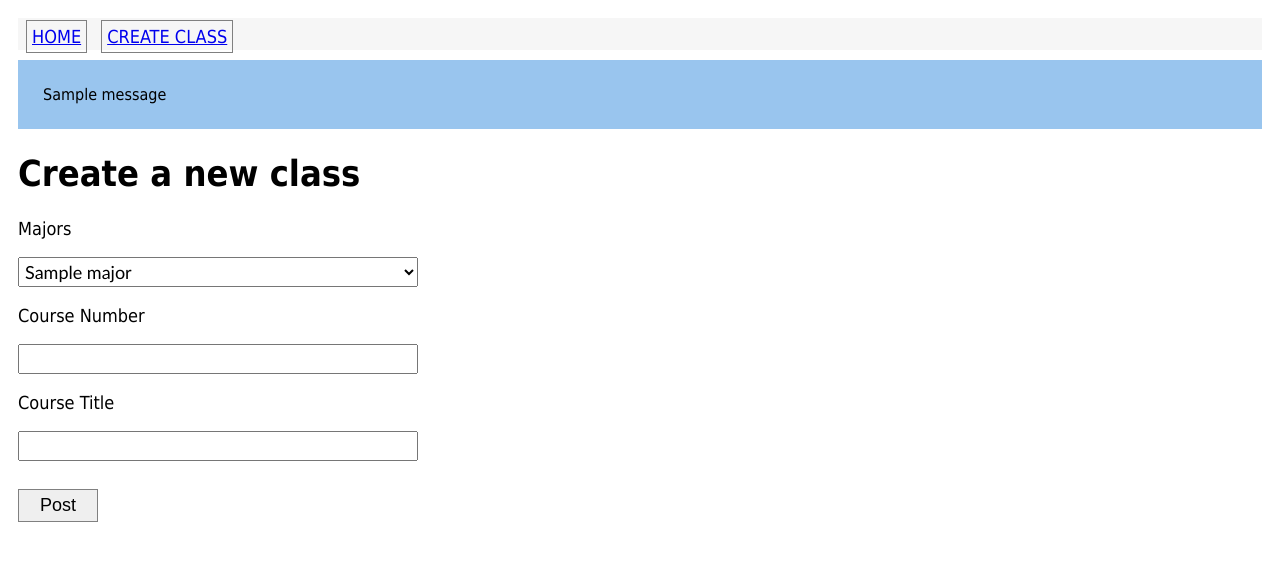
After one commit to WPI-CS3733-2024D/studentapp-JonBuwembo, a Flask app: page /createclass/ in a window 1280 px wide. The commit adds this page. Shown: the top 561 px of the page. Run offline with Flask 3, Linux system fonts and the light colour scheme; tables that the repository leaves empty hold one stand-in row (values such as "Sample post"); one stand-in notice (Sample message) is shown; some libraries are stand-ins or nearby versions.

Commit message:
Version v.03 - Added and styled a Create Class form.

```diff
--- a/app/forms.py
+++ b/app/forms.py
@@ -1,8 +1,29 @@
 from flask_wtf import FlaskForm
 from wtforms import StringField, SubmitField
-from wtforms.validators import  ValidationError, Length
+from wtforms.validators import  ValidationError, Length, DataRequired
 from app.models import Class, Major
+from wtforms_sqlalchemy.fields import QuerySelectField
+
+# Forms handle submitted data by the user.
+# when the user interacts with the web browser and
+# submits information online, a form is also activated and submitted.
+
+# Examples where forms are used:
+#   1. Ordering a product online,
+#   2. filtering custom views,
+#   3. gathering text,
+#   4. updating your information online,
+#   5. collecting feedback
+
+# QUERY SELECT FIELD: allows us to get data from database and dynamically populate options in the dropdown list.
+def get_major():
+    return Major.query.all()
+
+def get_majorlabel(theMajor):
+    return theMajor.name
 
 class ClassForm(FlaskForm):
     coursenum = StringField('Course Number',[Length(min=3, max=3)])
+    title = StringField('Course Title', validators=[DataRequired()]) # textbox
+    major = QuerySelectField('Majors', query_factory = get_major, get_label = get_majorlabel, allow_blank=False) # drop down feature to select major
     submit = SubmitField('Post')
--- a/app/routes.py
+++ b/app/routes.py
@@ -14,3 +14,16 @@ def initDB(*args, **kwargs):
 def index():
     allclasses = Class.query.order_by(Class.major).all()
     return render_template('index.html', title="Course List", classes = allclasses)
+
+@app.route('/createclass/', methods=['GET', 'POST'])
+def createclass():
+    cform = ClassForm()
+    # handle rendering of the form
+    if cform.validate_on_submit():
+        newClass = Class(coursenum = cform.coursenum.data, title = cform.title.data, major = cform.major.data.name)
+        db.session.add(newClass)
+        db.session.commit()
+
+        flash('Class "' + newClass.major + ' - ' + newClass.coursenum +'" is created')
+        return redirect(url_for('index'))
+    return render_template('create_class.html', form = cform)
--- a/app/static/css/main.css
+++ b/app/static/css/main.css
@@ -44,3 +44,20 @@ a:hover {
 	background-color: 157dd3;
 	color: white;
 }
+
+.textinput {
+
+	padding: 2px;
+	font-family:'Gill Sans', 'Gill Sans MT', Calibri, 'Trebuchet MS', sans-serif;
+	font-size: 18px;
+	width: 400px;
+}
+
+.flash-container {
+	background: #99c5ee;
+	font-family: Tahoma;
+	font-size: 16px;
+	padding: 25px;
+	margin : 10px 0px 10px 0px;
+
+}
--- a/app/templates/base.html
+++ b/app/templates/base.html
@@ -8,6 +8,7 @@
         <table>
             <tr>
                 <td><a href="{{ url_for('index') }}" class = "button">Home</a></td>
+                <td><a href="{{ url_for('createclass') }}" class = "button">Create Class</a></td> <!-- Create Class link added-->
             </tr>
         </table>
         </div>
@@ -16,7 +17,7 @@
             {% with messages = get_flashed_messages() %}
             {% if messages %}
                 {% for message in messages %}
-                <div>{{ message }}</div>
+                <div class="flash-container">{{ message }}</div>
                 {% endfor %}
             {% endif %}
             {% endwith %}
--- /dev/null
+++ b/app/templates/create_class.html
@@ -0,0 +1,40 @@
+{% extends "base.html" %}
+
+{% block content %}
+    <h1> Create a new class</h1>
+    {% if form %}
+        <form action="" method="POST">
+            {{form.hidden_tag() }}
+
+                <!-- Render form fields -->
+                <p> {{form.major.label }} </p>  <!-- Label is coursenumber-->
+                <p> {{form.major(class='textinput')}} </p>         <!-- input box for major -->
+
+
+                <!-- neatly prints out all the errors of the forms major field and print them out as red -->
+                {% for error in form.major.errors %}
+                <span style ="color:red;"> [{{ error }}]</span>
+                {% endfor %}
+
+                <p> {{form.coursenum.label }}</p>
+                <p> {{form.coursenum(class='textinput') }}</p>
+
+                <!-- neatly prints out all the errors of the forms coursenumber field and print them out as red -->
+                {% for error in form.coursenum.errors %}
+                <span style ="color:red;"> [{{ error }}]</span>
+                {% endfor %}
+
+                <p> {{ form.title.label }}</p>
+                <p> {{ form.title(class='textinput') }}</p>
+
+                <!-- neatly prints out all the errors of the forms major field and print them out as red -->
+                {% for error in form.title.errors %}
+                <span style ="color:red;"> [{{ error }}]</span>
+                {% endfor %}
+
+            <p>{{form.submit(class='button') }}</p> <!-- Submit button, css selector is 'button'-->
+        </form>
+
+    {% endif %}
+
+{% endblock %}
```
Also changed, not shown: student.db (added).
